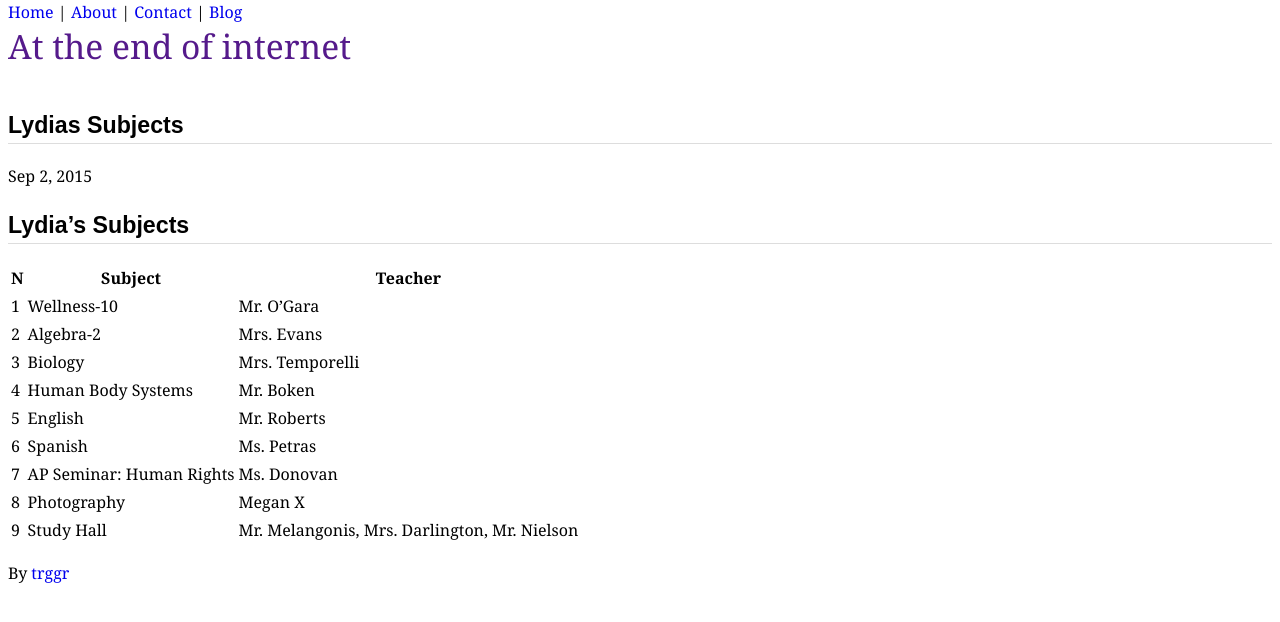
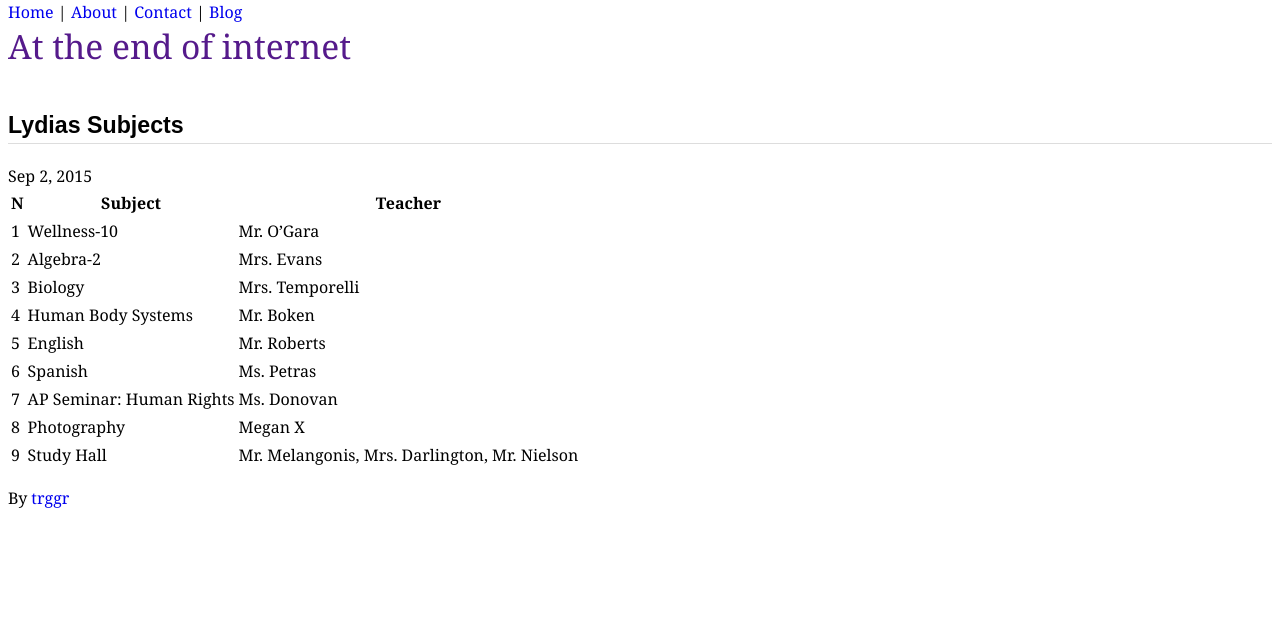
Before and after one commit to trggr/trggr.github.io, a Jekyll site: the page built from _posts/2015-09-02-lydias-subjects.md, in a window 1280 px wide. Shown: the top 622 px of the page. Built offline with Jekyll 4.4.1, drawn with Linux system fonts in a browser that asks for light colours.

Commit message:
Removed one extra title

```diff
--- a/_posts/2015-09-02-lydias-subjects.md
+++ b/_posts/2015-09-02-lydias-subjects.md
@@ -1,8 +1,6 @@
 ---
 layout: post
 ---
-
-##  Lydia's Subjects
 
 N | Subject                 | Teacher
 --|-------------------------|--------------------------------------------
```
